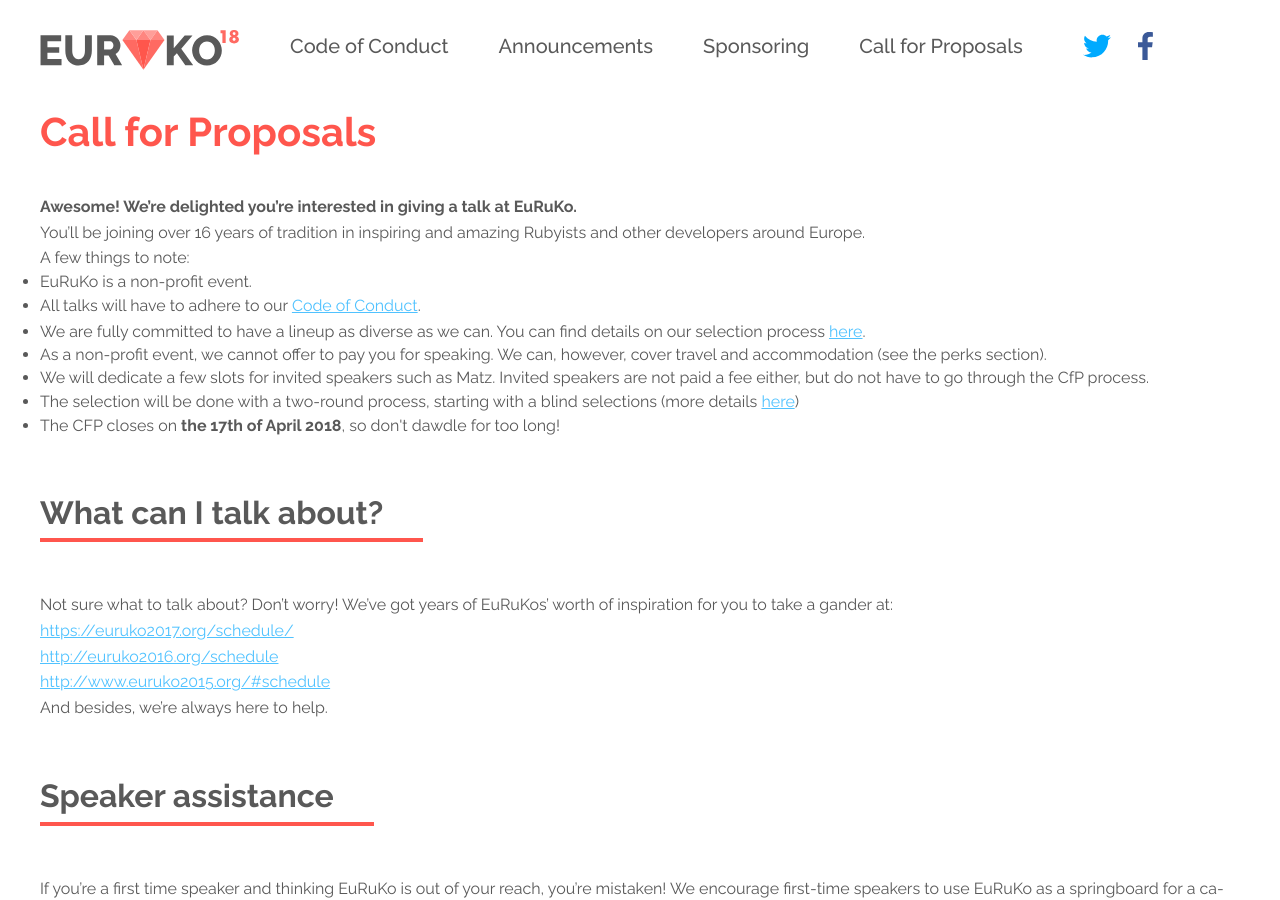
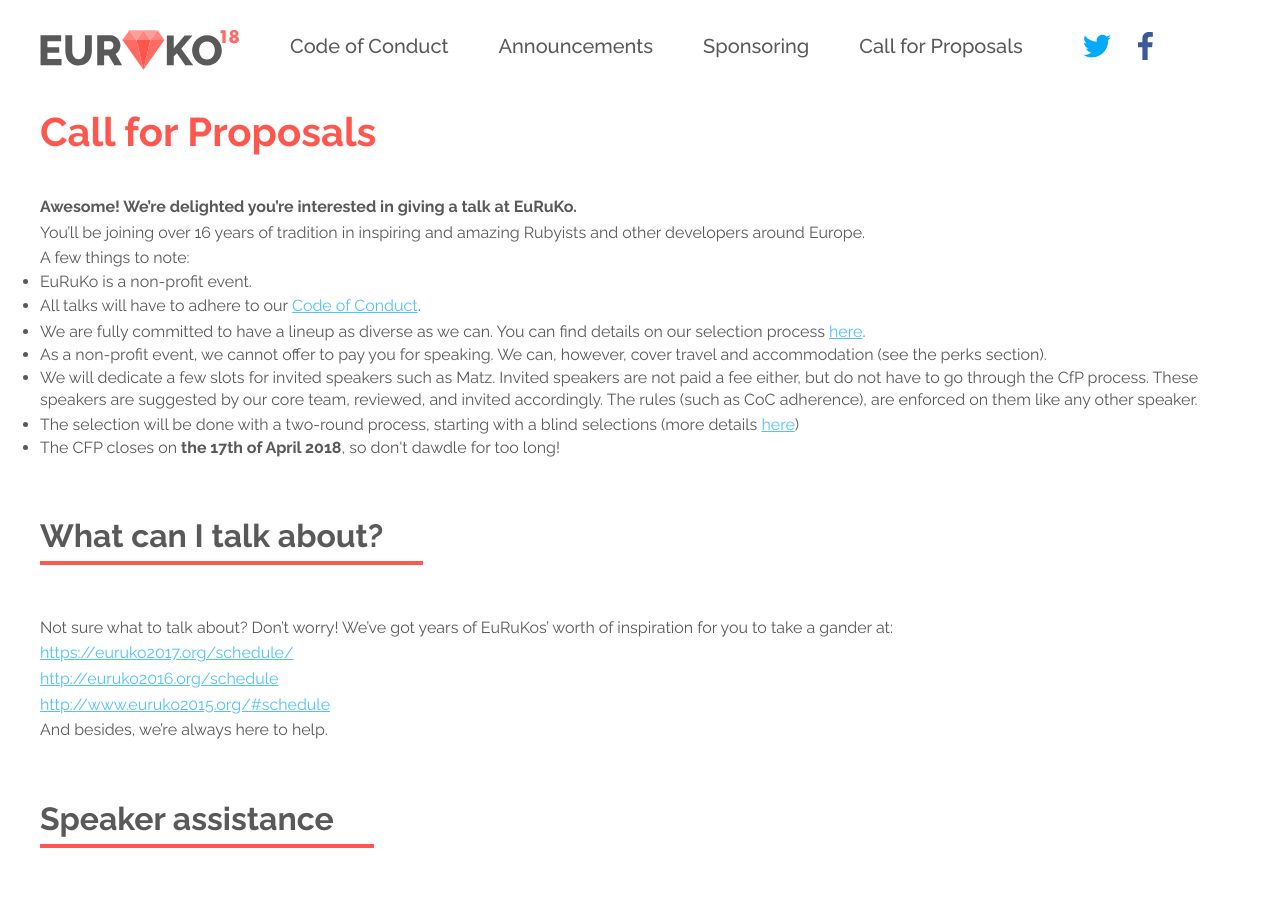
Before and after one commit to euruko/euruko2018.github.io, a Jekyll site: the page built from cfp.html, in a window 1280 px wide and 900 px high. Built offline with Jekyll 4.4.1, drawn with Linux system fonts in a browser that asks for light colours.

Commit message:
Update cfp.html

```diff
--- a/cfp.html
+++ b/cfp.html
@@ -20,7 +20,7 @@
                 <li>All talks will have to adhere to our <a href="/coc">Code of Conduct</a>.</li>
                 <li>We are fully committed to have a lineup as diverse as we can. You can find details on our selection process <a href="http://cfp.euruko2018.org/events/euruko2018">here</a>.</li>
                 <li>As a non-profit event, we cannot offer to pay you for speaking. We can, however, cover travel and accommodation (see the perks section).</li>
-                <li>We will dedicate a few slots for invited speakers such as Matz. Invited speakers are not paid a fee either, but do not have to go through the CfP process.</li>
+                <li>We will dedicate a few slots for invited speakers such as Matz. Invited speakers are not paid a fee either, but do not have to go through the CfP process. These speakers are suggested by our core team, reviewed, and invited accordingly. The rules (such as CoC adherence), are enforced on them like any other speaker.</li>
                 <li>The selection will be done with a two-round process, starting with a blind selections
                     (more details <a href="http://cfp.euruko2018.org/events/euruko2018">here</a>)</li>
                 <li>The CFP closes on <strong>the 17th of April 2018</strong>, so don't dawdle for too long!</li>
```
